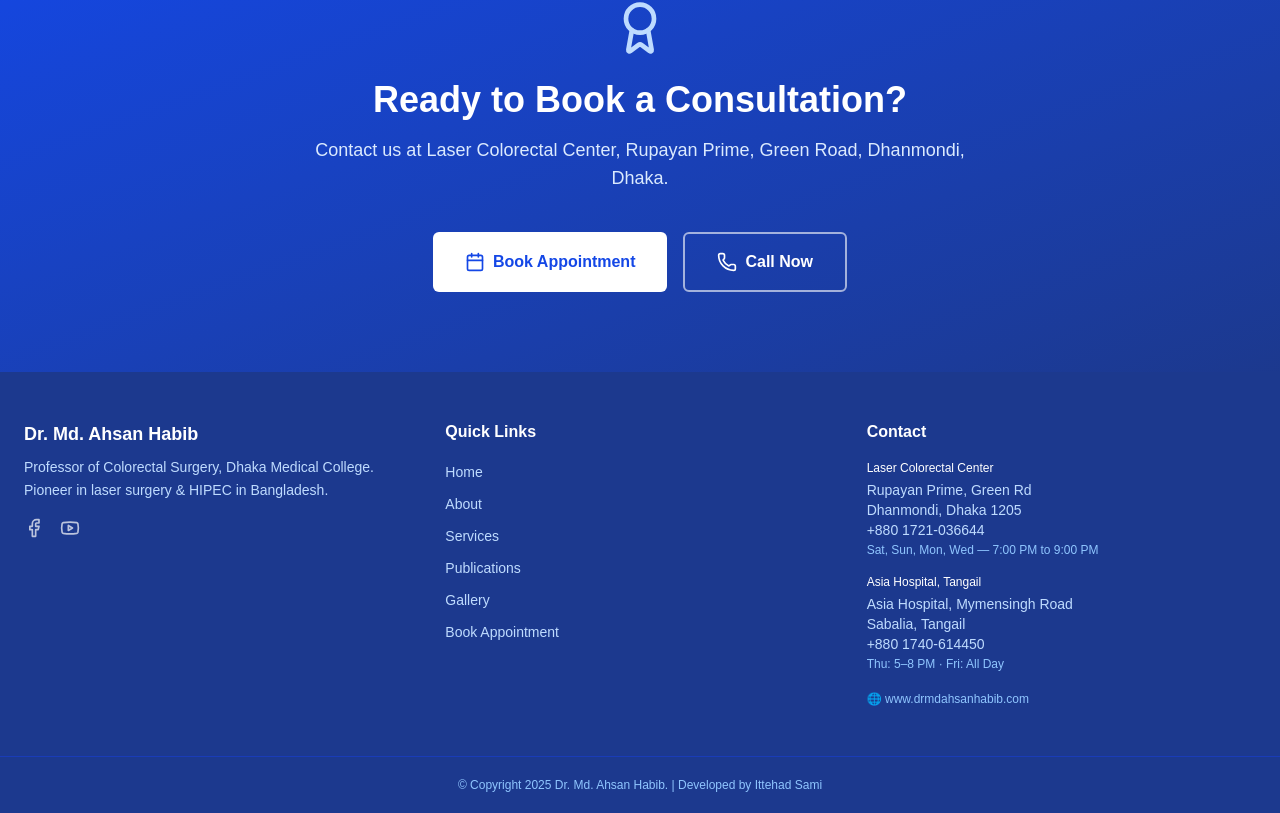
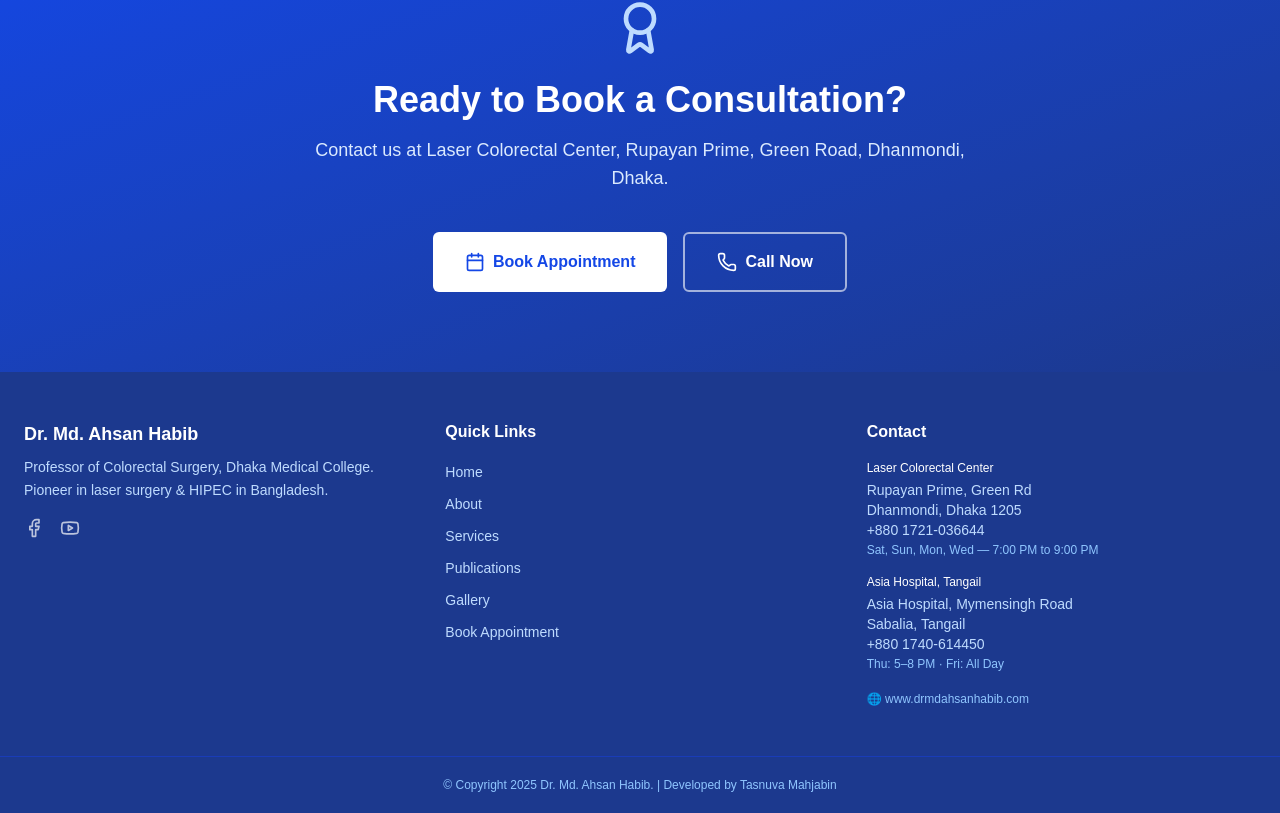
Before and after one commit to Ittesami/doctor, a Next.js app: page / in a window 1280 px wide. Shown: the part 3454-4267 px from the top of the page. Built offline with nearby package versions, Linux system fonts and the light colour scheme; a web font is replaced by a local one.

Commit message:
fixed footer

```diff
--- a/components/Footer.js
+++ b/components/Footer.js
@@ -10,7 +10,7 @@ export default function Footer() {
 
   const t = {
     en: {
-      copyright: "© Copyright 2025 Dr. Md. Ahsan Habib. | Developed by Ittehad Sami",
+      copyright: "© Copyright 2025 Dr. Md. Ahsan Habib. | Developed by Tasnuva Mahjabin",
       quickLinks: "Quick Links",
       home: "Home",
       about: "About",
@@ -30,7 +30,7 @@ export default function Footer() {
       website: "www.drmdahsanhabib.com",
     },
     bn: {
-      copyright: "© কপিরাইট ২০২৫ ডা. এম ডি আহসান হাবিব। | উন্নত করেছেন ইত্তেহাদ সামী",
+      copyright: "© কপিরাইট ২০২৫ ডা. এম ডি আহসান হাবিব। | উন্নত করেছেন তাসনুভা মাহজাবিন",
       quickLinks: "দ্রুত লিঙ্ক",
       home: "হোম",
       about: "আমাদের সম্পর্কে",
```
